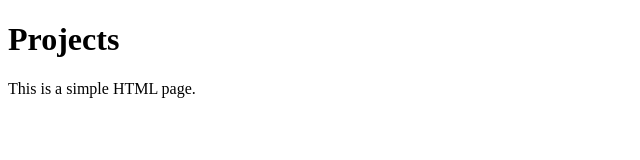
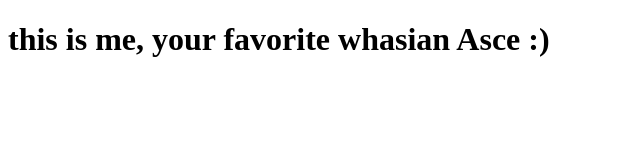
Before and after one commit to iamasce/projects, a plain HTML site: page index.html in a window 1280 px wide. Shown: the whole page, without its empty margins (0-640 px from the left). Drawn offline with Linux system fonts and the light colour scheme.

Commit message:
init commits

```diff
--- a/index.html
+++ b/index.html
@@ -7,8 +7,7 @@
 </head>
 <body>
 
-    <h1>Projects</h1>
-    <p>This is a simple HTML page.</p>
+    <h1>this is me, your favorite whasian Asce :)</h1>
 
 </body>
 </html>
```
